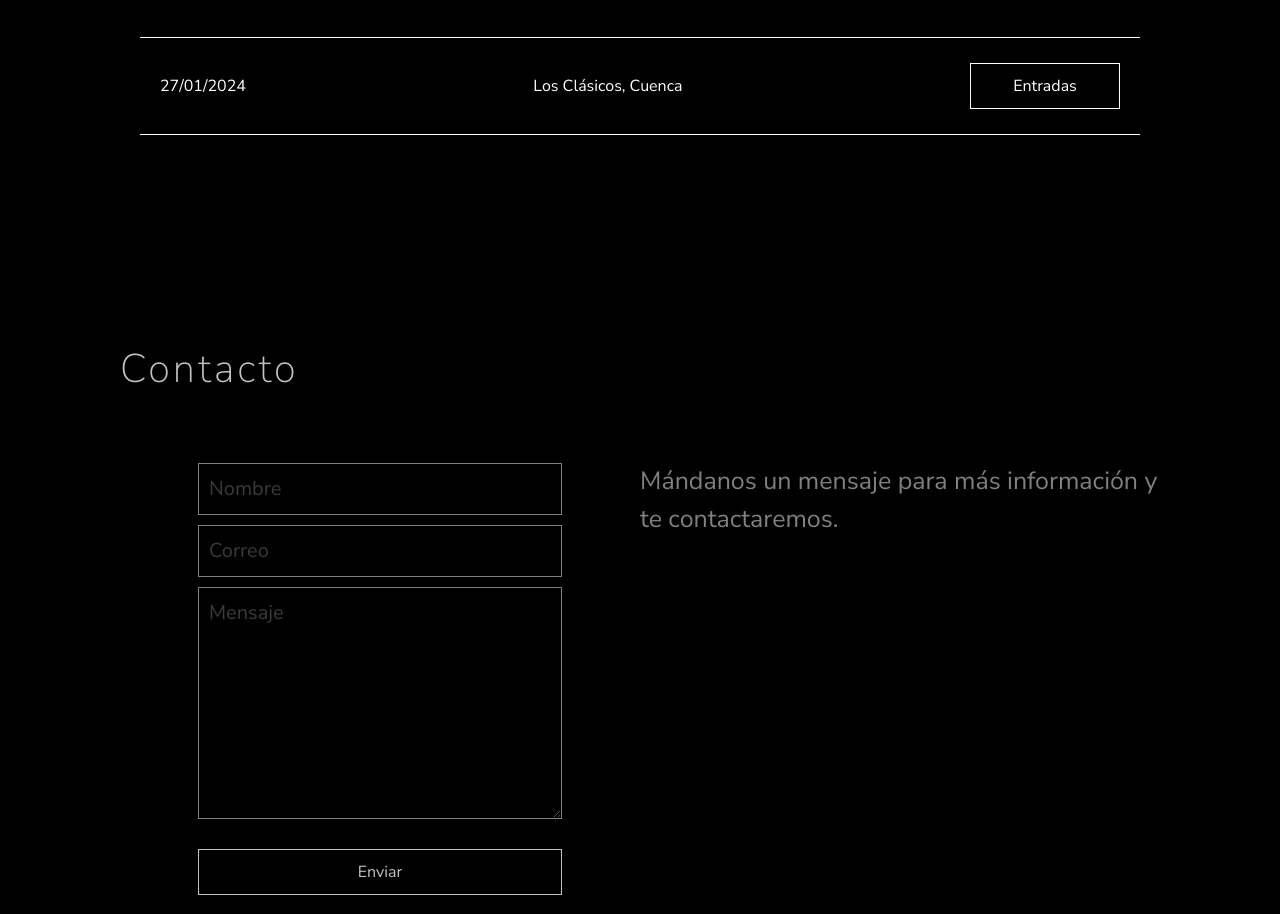
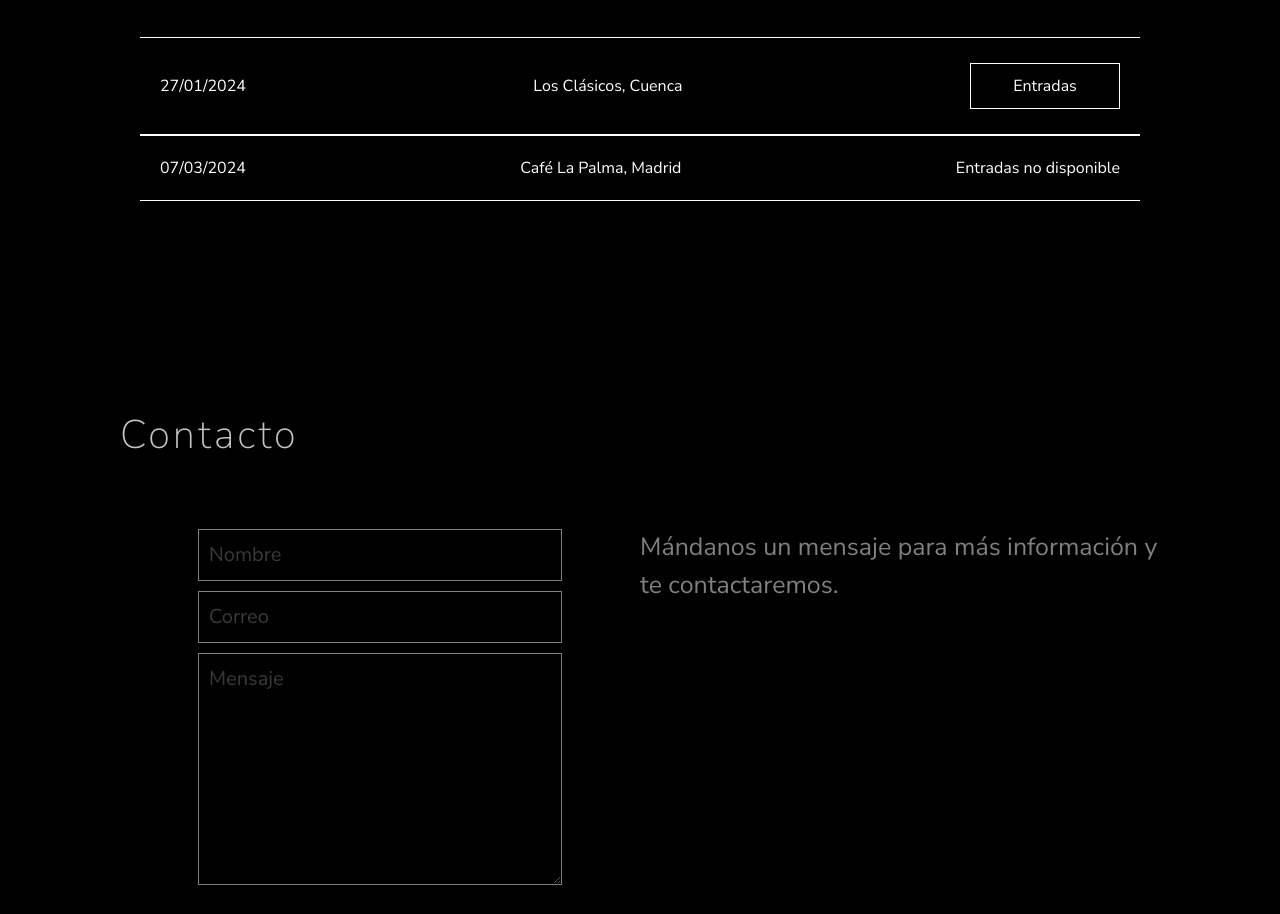
Before and after one commit to JackCaldwellNichols/hot-deluge, a React (Vite) app in the folder hotDeluge/: page / in a window 1280 px wide. Shown: the part 4800-5714 px from the top of the page. Built offline with nearby package versions, Linux system fonts and the light colour scheme.

Commit message:
cafe la palma

```diff
--- a/hotDeluge/src/data.js
+++ b/hotDeluge/src/data.js
@@ -131,4 +131,12 @@ export const shows = [
     price2: "TBC",
     link: "https://www.woutick.es/evento/26652/entradas-hot-deluge-en-los-clasicos-cuenca-27-enero?busqueda=hot%20deluge&place=31859&date=27-01-2024&time=22:30&showId=45732",
   },
+  {
+    id: 2,
+    name: "Café La Palma, Madrid",
+    date: "07/03/2024",
+    price1: "",
+    price2: "TBC",
+    link: "",
+  },
 ];
```
